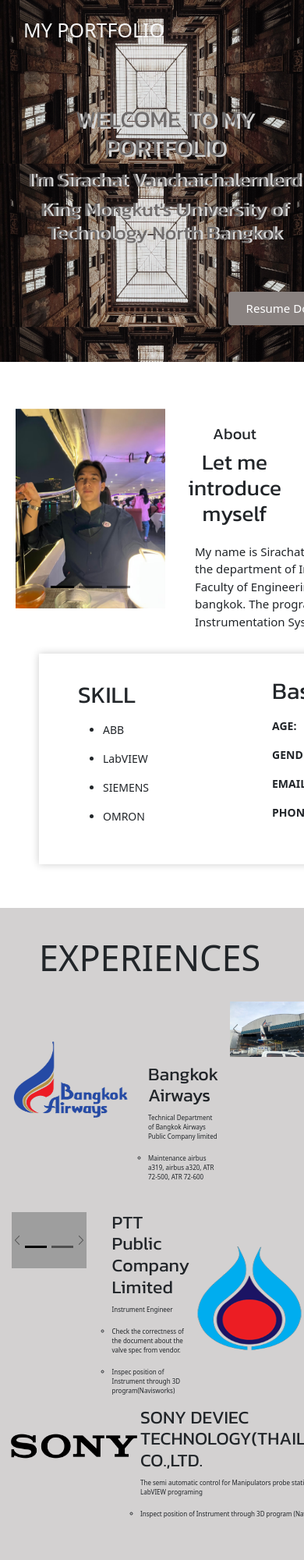
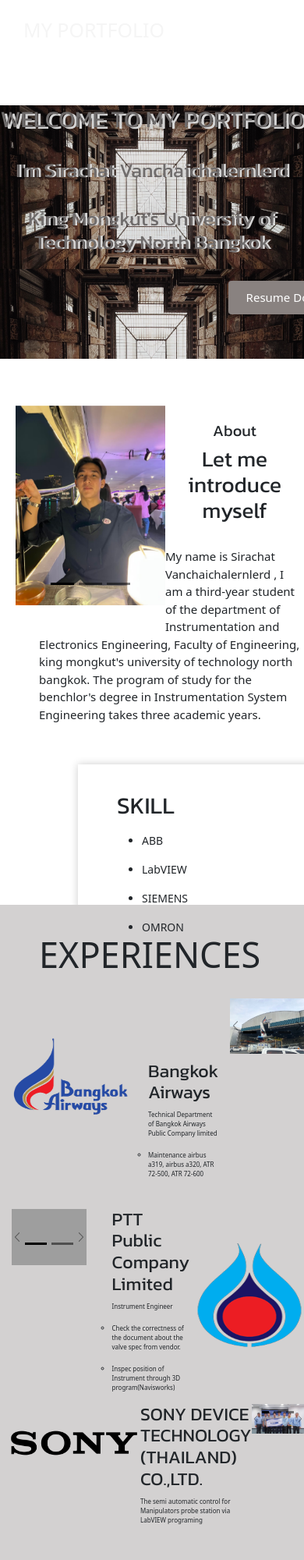
Before and after one commit to OUVCCLL/PORTFOLIO, a plain HTML site: page index.html in a window 390 px wide. Shown: the top 2000 px of the page at 78% size. Drawn offline with nearby package versions, Linux system fonts and the light colour scheme; grey boxes are pictures that could not be loaded.

Commit message:
Update index.html

```diff
--- a/index.html
+++ b/index.html
@@ -15,13 +15,11 @@
 </head>
 
 <body>
+    <!-- ปุ่มไว้กดกลับขึ้นไปด้านบน -->
     <button onclick="topFunction()" id="myBtn">
         <i class="fa-solid fa-arrow-up fa-beat-fade"></i>
     <script src="JAVA_Button up.js"></script>
     </button>
-
-
-    <section id="welcome">
     <header id="header">
         <div class="PORT">
             <a href="#">MY&nbsp;PORTFOLIO</a>
@@ -33,24 +31,23 @@
         </ul>
     </header>
 
-        <ul class="content_center">
-            <li><h1>WELCOME TO MY PORTFOLIO</h1></li>
-            <li></a><h4>I'm Sirachat Vanchaichalernlerd</h4></li>
+    <!-- ส่วนแรก -->
+    <section id="welcome">
+        <div class="content_center">
+            <h1>WELCOME TO MY PORTFOLIO</h1>
+            <br></a><h4>I'm Sirachat Vanchaichalernlerd</h4></br>
             <li></a><h6>King Mongkut's University of Technology North Bangkok</h6></li>
-        </ul>
-
-
         <a href="img/Portfolio_OU'.jpg" class="btn btn-download" download="resume_Sirachat" >
          <button class="download_resume" style="vertical-align:middle"><span>Resume Download &nbsp;<i class="fa-solid fa-download fa-flip"></i></span></button>
         </a>
-
-
-
+        </div>
     </section>
 
+    <!-- ส่วนที่สอง -->
     <section id="About">
         <div class="intro">
             <div class="pic">
+                <!-- เลื่อนรูปภาพ -->
                 <div id="carouselExampleDark" class="carousel carousel-dark slide">
                     <div class="carousel-indicators">
                         <button type="button" data-bs-target="#carouselExampleDark" data-bs-slide-to="0" class="active" aria-current="true" aria-label="Slide 1"></button>
@@ -60,18 +57,15 @@
                     <div class="carousel-inner">
                         <div class="carousel-item active" data-bs-interval="10000">
                             <img src="img/S__23175266.jpg" class="d-block w-100"  alt="#">
-                        <div class="carousel-caption d-none d-md-block">
-                        </div>
+                            <div class="carousel-caption d-none d-md-block"></div>
                         </div>
                         <div class="carousel-item" data-bs-interval="2000">
                             <img src="img/221C1475-A411-4DA4-B3E4-F9C9933B1449-L0-001.jpg" class="d-block w-100" alt="#">
-                        <div class="carousel-caption d-none d-md-block">
-                        </div>
+                            <div class="carousel-caption d-none d-md-block"></div>
                         </div>
                         <div class="carousel-item">
                             <img src="img/68B18D5F-BAD7-4B80-97D1-2DB18ECD8EBE.jpg" class="d-block w-100"  alt="#">
-                        <div class="carousel-caption d-none d-md-block">
-                        </div>
+                            <div class="carousel-caption d-none d-md-block"></div>
                         </div>
                     </div>
                     <button class="carousel-control-prev" type="button" data-bs-target="#carouselExampleDark" data-bs-slide="prev">
@@ -84,11 +78,13 @@
                     </button>
                 </div>
             </div>
+            <div class="box">
             <div class="column">
                 <h5>About</h5>
                 <h1>Let me introduce myself</h1>
-                <p class="text-justify"> My name is Sirachat Vanchaichalernlerd , I am a third-year student of the department of Instrumentation and Electronics Engineering, Faculty of Engineering, king mongkut's university of technology north bangkok. The program of study for the benchlor's degree in Instrumentation System Engineering takes three academic years.</p>
-            </div>
+                <br> My name is Sirachat Vanchaichalernlerd , I am a third-year student of the department of Instrumentation and Electronics Engineering, Faculty of Engineering, king mongkut's university of technology north bangkok. The program of study for the benchlor's degree in Instrumentation System Engineering takes three academic years.</br>
+                <br>
+            <div class="padding_maininfo">
                 <div class="main_info">
                     <div class="skill">
                         <h3>SKILL</h3>
@@ -125,18 +121,17 @@
                                 </div>
                                 <div class="phone_number">(+66)095-516-8811</div>
                             </div>
-
                 </div>
-
                 </div>
-
-
+            </div>
+            </div>
+            </div>
         </div>
     </section>
 
+    <!-- ส่วนที่สาม -->
     <section id="Experience">
         <div class="main_EXP">EXPERIENCES</div>
-
             <div class="Bangkok">
                 <div class="Bangkok_logo">
                     <img src="img/Bangkok_Airways-Logo.wine.png" alt="#">
@@ -146,8 +141,8 @@
                     <li></a><p>Technical Department of Bangkok Airways Public Company limited</p></li>
                     <li style="list-style: circle;"></a><p>Maintenance airbus a319, airbus a320, ATR 72-500, ATR 72-600</p></li>
                 </ul>
-
                 <div class="Bangkok_PIC">
+                <!-- เลื่อนรูปภาพ -->
                 <div id="carouselExampleDark1" class="carousel carousel-dark slide">
                     <div class="carousel-indicators">
                         <button type="button" data-bs-target="#carouselExampleDark1" data-bs-slide-to="0" class="active" aria-current="true" aria-label="Slide 1"></button>
@@ -157,18 +152,15 @@
                     <div class="carousel-inner">
                         <div class="carousel-item active" data-bs-interval="10000">
                             <img src="img/LINE_ALBUM_ฝึกงานบาง_2.jpg" class="d-block w-100"  alt="#">
-                    <div class="carousel-caption d-none d-md-block">
-                    </div>
+                            <div class="carousel-caption d-none d-md-block"></div>
                         </div>
                     <div class="carousel-item" data-bs-interval="2000">
                         <img src="img/S__23240725_0.jpg" class="d-block w-100" alt="#">
-                    <div class="carousel-caption d-none d-md-block">
-                    </div>
+                        <div class="carousel-caption d-none d-md-block"></div>
                     </div>
                     <div class="carousel-item">
                         <img src="img/S__23240723_0.jpg" class="d-block w-100"  alt="#">
-                    <div class="carousel-caption d-none d-md-block">
-                    </div>
+                        <div class="carousel-caption d-none d-md-block"></div>
                     </div>
                     </div>
                     <button class="carousel-control-prev" type="button" data-bs-target="#carouselExampleDark1" data-bs-slide="prev">
@@ -180,29 +172,25 @@
                         <span class="visually-hidden">Next</span>
                     </button>
                 </div>
-
                 </div>
             </div>
             <div class="PTT">
                 <div class="PTT_PIC">
+                    <!-- เลื่อนรูปภาพ -->
                     <div id="carouselExampleDark2" class="carousel carousel-dark slide">
                         <div class="carousel-indicators">
                             <button type="button" data-bs-target="#carouselExampleDark2" data-bs-slide-to="0" class="active" aria-current="true" aria-label="Slide 1"></button>
                             <button type="button" data-bs-target="#carouselExampleDark2" data-bs-slide-to="1" aria-label="Slide 2"></button>
-
                         </div>
                     <div class="carousel-inner">
                         <div class="carousel-item active" data-bs-interval="10000">
                             <img src="img/5C00B764-8E48-4527-9E4E-CD39F715E592.jpg" class="d-block w-100"  alt="#">
-                        <div class="carousel-caption d-none d-md-block">
-                        </div>
+                            <div class="carousel-caption d-none d-md-block"></div>
                     </div>
                     <div class="carousel-item" data-bs-interval="2000">
                         <img src="img/5CD83F68-8747-4AD9-96F5-9980AEB2FF46.jpg" class="d-block w-100" alt="#">
-                        <div class="carousel-caption d-none d-md-block">
+                        <div class="carousel-caption d-none d-md-block"></div>
                     </div>
-                    </div>
-
                     </div>
                     <button class="carousel-control-prev" type="button" data-bs-target="#carouselExampleDark2" data-bs-slide="prev">
                         <span class="carousel-control-prev-icon" aria-hidden="true"></span>
@@ -228,13 +216,13 @@
 
         <div class="SONY">
             <div class="SONY_logo"><img src="img/5848242ecef1014c0b5e49c8.png" alt="#"></div>
-
         <ul class="SONY_info">
-            <li><h3>SONY DEVIEC TECHNOLOGY(THAILAND) CO.,LTD.</h3></li>
+            <li><h3>SONY DEVICE TECHNOLOGY
+                (THAILAND) CO.,LTD.</h3></li>
             <li></a><p>The semi automatic control for Manipulators probe station via LabVIEW programing</p></li>
-            <li style="list-style: circle;"></a><p >Inspect position of Instrument through 3D program (Navisworks)</p></li>
         </ul>
         <div class="SONY_PIC">
+            <!-- เลื่อนรูปภาพ -->
             <div id="carouselExampleDark3" class="carousel carousel-dark slide">
                 <div class="carousel-indicators">
                     <button type="button" data-bs-target="#carouselExampleDark3" data-bs-slide-to="0" class="active" aria-current="true" aria-label="Slide 1"></button>
@@ -244,18 +232,15 @@
                 <div class="carousel-inner">
                 <div class="carousel-item active" data-bs-interval="10000">
                     <img src="img/S__15835141.jpg" class="d-block w-100"  alt="#">
-                    <div class="carousel-caption d-none d-md-block">
-                    </div>
+                    <div class="carousel-caption d-none d-md-block"></div>
                 </div>
                 <div class="carousel-item" data-bs-interval="2000">
                     <img src="img/61170E5A-BEE7-45F7-9FA9-3EB05F0AB41F.jpg" class="d-block w-100" alt="#">
-                    <div class="carousel-caption d-none d-md-block">
-                    </div>
+                    <div class="carousel-caption d-none d-md-block"></div>
                 </div>
                 <div class="carousel-item">
                     <img src="img/0EE6FF9C-A863-4074-B525-C2DB8F60F6A1.jpg" class="d-block w-100"  alt="#">
-                    <div class="carousel-caption d-none d-md-block">
-                    </div>
+                    <div class="carousel-caption d-none d-md-block"></div>
                 </div>
                 </div>
                 <button class="carousel-control-prev" type="button" data-bs-target="#carouselExampleDark3" data-bs-slide="prev">
@@ -271,9 +256,7 @@
         </div>
     </section>
 
-
-
-
+    <!-- ส่วนท้ายสุด -->
     <footer>
         <p>© Sirachat Vanchaichalernlerd</p>
         <p></p>
@@ -281,21 +264,17 @@
             <a href="https://www.facebook.com/sirachat.vanchaichalernlerd?mibextid=LQQJ4d">
                 <i class="fa-brands fa-facebook fa-bounce fa-2xl" style="color: #0b44a8;"></i>
             </a>
-
             <a href="https://line.me/ti/p/lwmAetIQYK">
                 <i class="fa-brands fa-line fa-flip fa-2xl" style="color: #1ca048;"></i>
             </a>
             <a href="https://instagram.com/ouvccll?utm_source=qr">
                 <i class="fa-brands fa-instagram fa-fade fa-2xl" style="color: #c12ecc;"></i>
             </a>
-        <a href="https://github.com/OUVCCLL">
+            <a href="https://ouvccll.github.io/PORTFOLIO/">
                 <i class="fa-brands fa-github fa-beat-fade fa-2xl" style="color: #000000;"></i>
             </a>
         </div>
     </footer>
-
-
-
     <script src="JAVA_PORTFOLIO.js"></script>
 </body>
 </html>
```
Lines whose indentation alone changed are shown as unchanged.
